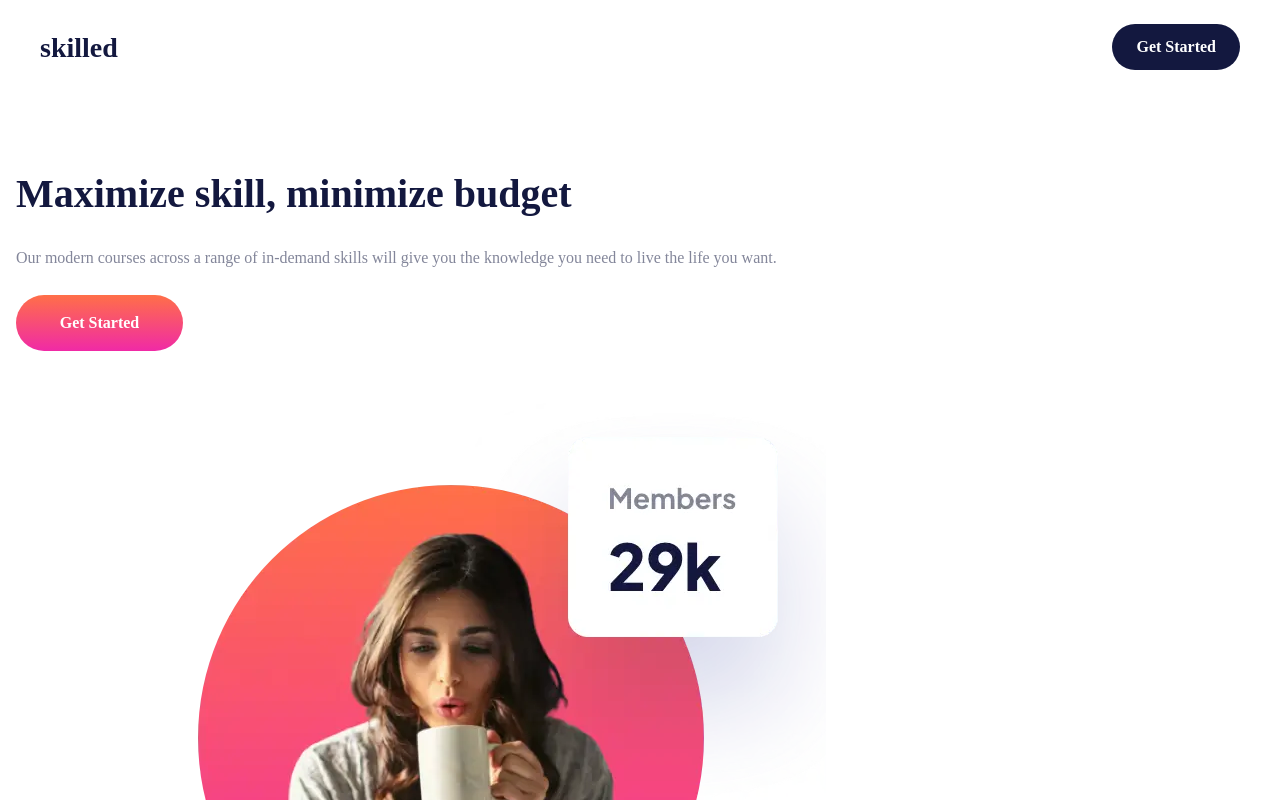
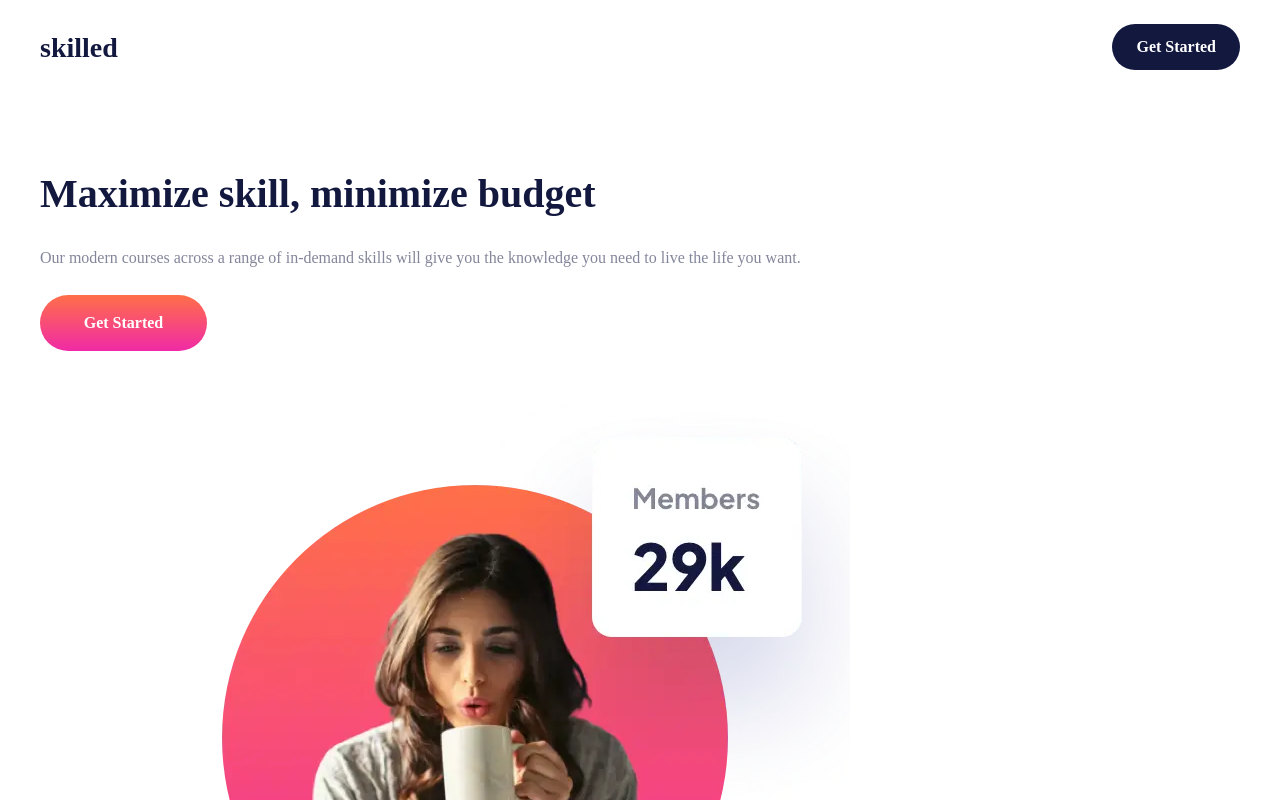
Before and after one commit to roodhouse/frontend-mentor-skilled-landing-page, a React (Create React App) app: page / in a window 1280 px wide. Shown: the top 800 px of the page. Built offline with nearby package versions, Linux system fonts and the light colour scheme.

Commit message:
padding to wrapper

```diff
--- a/src/components/Body.jsx
+++ b/src/components/Body.jsx
@@ -5,7 +5,7 @@ import Bottom from './body/Bottom'
 function Body() {
   return (
     <div id='bodyContentWrapper'>
-        <div id='topWrapper' className='mb-[66px] px-4'>
+        <div id='topWrapper' className='mb-[66px] px-4 md:px-10'>
             <Top />
         </div>
         <div id='bottomWrapper' className='bg-gradient-to-b from-white from-0% to-offWhite to-100% px-4 pb-20'>
```
